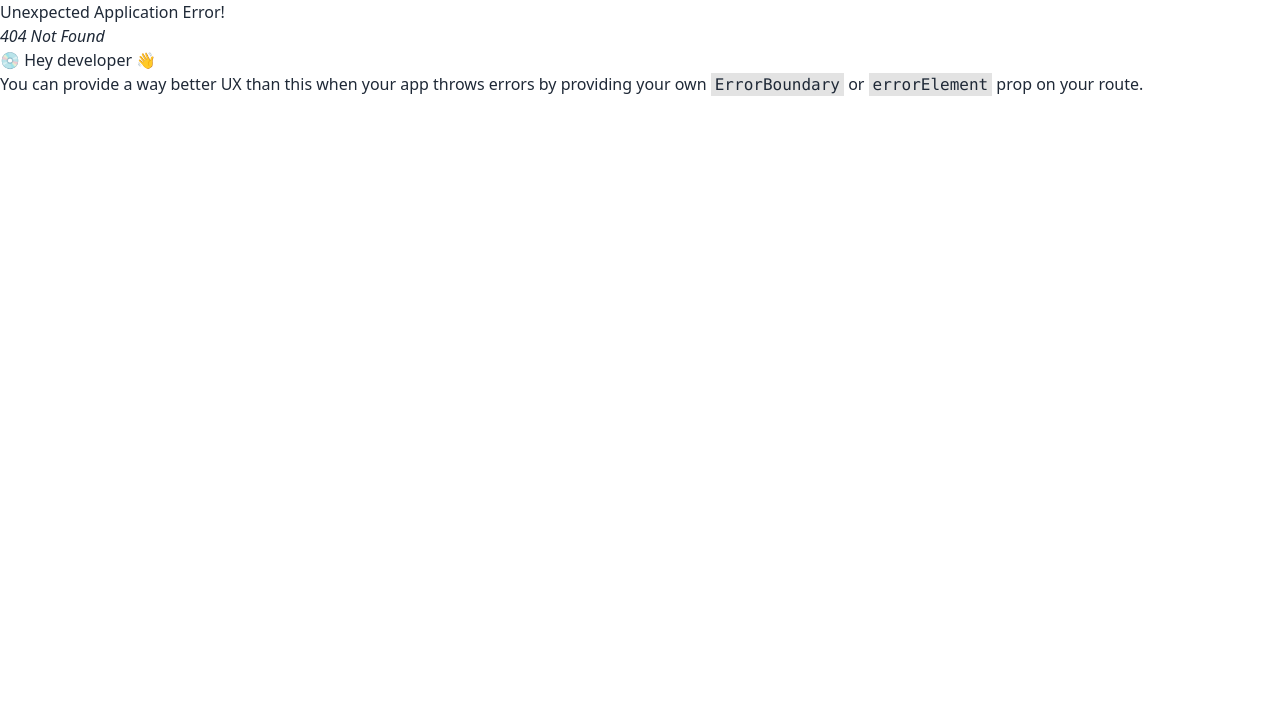
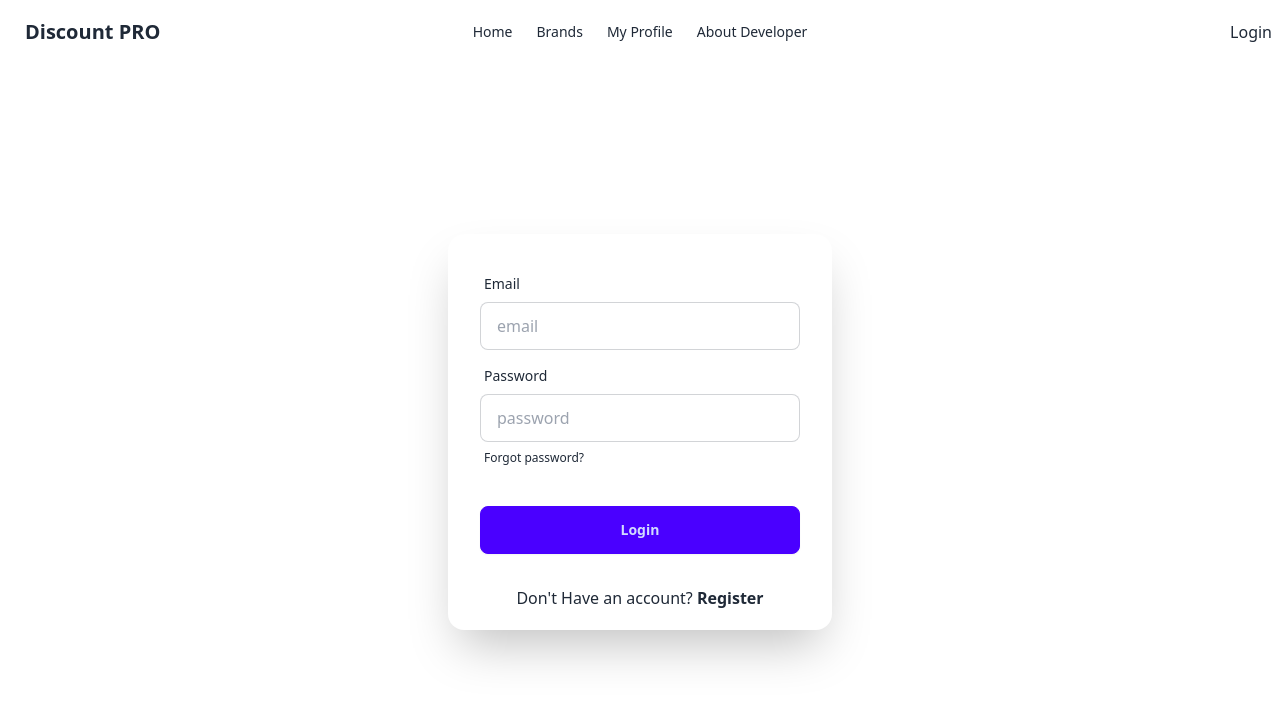
Before and after one commit to mahmudul35/Discount-PRO-A-Coupon-Collecting-Application, a React (Vite) app: page /auth/login in a window 1280 px wide. Before the commit this address had no page. Shown: the top 702 px of the page. Built offline with nearby package versions, Linux system fonts and the light colour scheme.

Commit message:
login and register route setup

```diff
--- /dev/null
+++ b/src/components/Footer.jsx
@@ -0,0 +1,61 @@
+import React from "react";
+
+const Footer = () => {
+  return (
+    <div>
+      <footer class="footer footer-center bg-base-200 text-base-content rounded p-10">
+        <nav class="grid grid-flow-col gap-4">
+          <a class="link link-hover">About us</a>
+          <a class="link link-hover">Contact</a>
+          <a class="link link-hover">Jobs</a>
+          <a class="link link-hover">Press kit</a>
+        </nav>
+        <nav>
+          <div class="grid grid-flow-col gap-4">
+            <a>
+              <svg
+                xmlns="http://www.w3.org/2000/svg"
+                width="24"
+                height="24"
+                viewBox="0 0 24 24"
+                class="fill-current"
+              >
+                <path d="M24 4.557c-.883.392-1.832.656-2.828.775 1.017-.609 1.798-1.574 2.165-2.724-.951.564-2.005.974-3.127 1.195-.897-.957-2.178-1.555-3.594-1.555-3.179 0-5.515 2.966-4.797 6.045-4.091-.205-7.719-2.165-10.148-5.144-1.29 2.213-.669 5.108 1.523 6.574-.806-.026-1.566-.247-2.229-.616-.054 2.281 1.581 4.415 3.949 4.89-.693.188-1.452.232-2.224.084.626 1.956 2.444 3.379 4.6 3.419-2.07 1.623-4.678 2.348-7.29 2.04 2.179 1.397 4.768 2.212 7.548 2.212 9.142 0 14.307-7.721 13.995-14.646.962-.695 1.797-1.562 2.457-2.549z"></path>
+              </svg>
+            </a>
+            <a>
+              <svg
+                xmlns="http://www.w3.org/2000/svg"
+                width="24"
+                height="24"
+                viewBox="0 0 24 24"
+                class="fill-current"
+              >
+                <path d="M19.615 3.184c-3.604-.246-11.631-.245-15.23 0-3.897.266-4.356 2.62-4.385 8.816.029 6.185.484 8.549 4.385 8.816 3.6.245 11.626.246 15.23 0 3.897-.266 4.356-2.62 4.385-8.816-.029-6.185-.484-8.549-4.385-8.816zm-10.615 12.816v-8l8 3.993-8 4.007z"></path>
+              </svg>
+            </a>
+            <a>
+              <svg
+                xmlns="http://www.w3.org/2000/svg"
+                width="24"
+                height="24"
+                viewBox="0 0 24 24"
+                class="fill-current"
+              >
+                <path d="M9 8h-3v4h3v12h5v-12h3.642l.358-4h-4v-1.667c0-.955.192-1.333 1.115-1.333h2.885v-5h-3.808c-3.596 0-5.192 1.583-5.192 4.615v3.385z"></path>
+              </svg>
+            </a>
+          </div>
+        </nav>
+        <aside>
+          <p>
+            Copyright © {new Date().getFullYear()} - All right reserved by ACME
+            Industries Ltd
+          </p>
+        </aside>
+      </footer>
+    </div>
+  );
+};
+
+export default Footer;
--- /dev/null
+++ b/src/components/Login.jsx
@@ -0,0 +1,50 @@
+import React from "react";
+import { NavLink } from "react-router-dom";
+const Login = () => {
+  return (
+    <div className="flex justify-center items-center h-[calc(100vh-64px)]">
+      <div className="card  bg-base-100 w-full max-w-sm shrink-0 shadow-2xl">
+        <form className="card-body">
+          <div className="form-control">
+            <label className="label">
+              <span className="label-text">Email</span>
+            </label>
+            <input
+              type="email"
+              placeholder="email"
+              className="input input-bordered"
+              required
+            />
+          </div>
+          <div className="form-control">
+            <label className="label">
+              <span className="label-text">Password</span>
+            </label>
+            <input
+              type="password"
+              placeholder="password"
+              className="input input-bordered"
+              required
+            />
+            <label className="label">
+              <a href="#" className="label-text-alt link link-hover">
+                Forgot password?
+              </a>
+            </label>
+          </div>
+          <div className="form-control mt-6">
+            <button className="btn btn-primary">Login</button>
+          </div>
+        </form>
+        <p className="text-center pb-5">
+          Don't Have an account?{" "}
+          <NavLink to="/auth/register" className="font-bold ">
+            Register
+          </NavLink>
+        </p>
+      </div>
+    </div>
+  );
+};
+
+export default Login;
--- a/src/components/Navbar.jsx
+++ b/src/components/Navbar.jsx
@@ -1,8 +1,8 @@
 import React from "react";
-
+import { NavLink } from "react-router-dom";
 const Navbar = () => {
   return (
-    <div>
+    <div className="container mx-auto">
       <div class="navbar bg-base-100">
         <div class="navbar-start">
           <div class="dropdown">
@@ -26,52 +26,26 @@
               tabindex="0"
               class="menu menu-sm dropdown-content bg-base-100 rounded-box z-[1] mt-3 w-52 p-2 shadow"
             >
-              <li>
-                <a>Item 1</a>
-              </li>
-              <li>
-                <a>Parent</a>
-                <ul class="p-2">
-                  <li>
-                    <a>Submenu 1</a>
-                  </li>
-                  <li>
-                    <a>Submenu 2</a>
-                  </li>
-                </ul>
-              </li>
-              <li>
-                <a>Item 3</a>
-              </li>
+              <NavLink to={"/"}>Home</NavLink>
+              <NavLink to="/brand">Brands</NavLink>
+              <NavLink to="/profile">My Profile</NavLink>
+              <NavLink to="/devloper">About Developer</NavLink>
             </ul>
           </div>
-          <a class="btn btn-ghost text-xl">daisyUI</a>
+          <a class="btn btn-ghost text-xl">Discount PRO</a>
         </div>
         <div class="navbar-center hidden lg:flex">
-          <ul class="menu menu-horizontal px-1">
-            <li>
-              <a>Item 1</a>
-            </li>
-            <li>
-              <details>
-                <summary>Parent</summary>
-                <ul class="p-2">
-                  <li>
-                    <a>Submenu 1</a>
-                  </li>
-                  <li>
-                    <a>Submenu 2</a>
-                  </li>
-                </ul>
-              </details>
-            </li>
-            <li>
-              <a>Item 3</a>
-            </li>
+          <ul class="menu menu-horizontal px-1 gap-6">
+            <NavLink to={"/"}>Home</NavLink>
+            <NavLink to="/brand">Brands</NavLink>
+            <NavLink to="/profile">My Profile</NavLink>
+            <NavLink to="/devloper">About Developer</NavLink>
           </ul>
         </div>
         <div class="navbar-end">
-          <a class="btn">Button</a>
+          <NavLink to="/auth/login" class="btn btn-primary">
+            Login
+          </NavLink>
         </div>
       </div>
     </div>
--- /dev/null
+++ b/src/components/Register.jsx
@@ -0,0 +1,58 @@
+import React from "react";
+import { NavLink } from "react-router-dom";
+const Register = () => {
+  return (
+    <div className="flex justify-center items-center h-[calc(100vh-64px)]">
+      <div className="card bg-base-100 w-full max-w-sm shrink-0 shadow-2xl">
+        <form className="card-body">
+          <div className="form-control">
+            <label className="label">
+              <span className="label-text">Name</span>
+            </label>
+            <input
+              type="text"
+              placeholder="Name"
+              className="input input-bordered"
+              required
+            />
+          </div>
+          <div className="form-control">
+            <label className="label">
+              <span className="label-text">Email</span>
+            </label>
+            <input
+              type="email"
+              placeholder="email"
+              className="input input-bordered"
+              required
+            />
+          </div>
+          <div className="form-control">
+            <label className="label">
+              <span className="label-text">Password</span>
+            </label>
+            <input
+              type="password"
+              placeholder="password"
+              className="input input-bordered"
+              required
+            />
+          </div>
+          <div className="form-control mt-6">
+            <NavLink to="/auth/register" className="btn btn-primary">
+              Register
+            </NavLink>
+          </div>
+        </form>
+        <p className="text-center pb-5">
+          Already Have an account?{" "}
+          <NavLink to="/auth/login" className="font-bold ">
+            Login
+          </NavLink>
+        </p>
+      </div>
+    </div>
+  );
+};
+
+export default Register;
--- /dev/null
+++ b/src/layout/AuthLayout.jsx
@@ -0,0 +1,15 @@
+import React from "react";
+import { Outlet } from "react-router-dom";
+import Navbar from "../components/Navbar";
+const AuthLayout = () => {
+  return (
+    <div>
+      <header>
+        <Navbar />
+      </header>
+      <Outlet />
+    </div>
+  );
+};
+
+export default AuthLayout;
--- a/src/layout/Root.jsx
+++ b/src/layout/Root.jsx
@@ -1,10 +1,15 @@
 import React from "react";
+import { Outlet } from "react-router-dom";
+import Footer from "../components/Footer";
 import Navbar from "../components/Navbar";
-
 const Root = () => {
   return (
-    <div>
+    <div className="">
       <Navbar />
+      <div className="min-h-[calc(100vh-244px)]">
+        <Outlet />
+      </div>
+      <Footer />
     </div>
   );
 };
--- /dev/null
+++ b/src/pages/Brand.jsx
@@ -0,0 +1,11 @@
+import React from "react";
+
+const Brand = () => {
+  return (
+    <div className="container mx-auto">
+      <h1>This is from brand page</h1>
+    </div>
+  );
+};
+
+export default Brand;
--- /dev/null
+++ b/src/pages/Home.jsx
@@ -0,0 +1,11 @@
+import React from "react";
+
+const Home = () => {
+  return (
+    <div className="container mx-auto">
+      <h1>Hello from HOme</h1>
+    </div>
+  );
+};
+
+export default Home;
--- /dev/null
+++ b/src/pages/Profile.jsx
@@ -0,0 +1,11 @@
+import React from "react";
+
+const Profile = () => {
+  return (
+    <div className="container mx-auto">
+      <h1>This is from profile page</h1>
+    </div>
+  );
+};
+
+export default Profile;
```
Also changed, not shown: src/routes/router.jsx (+34 -0 lines).
